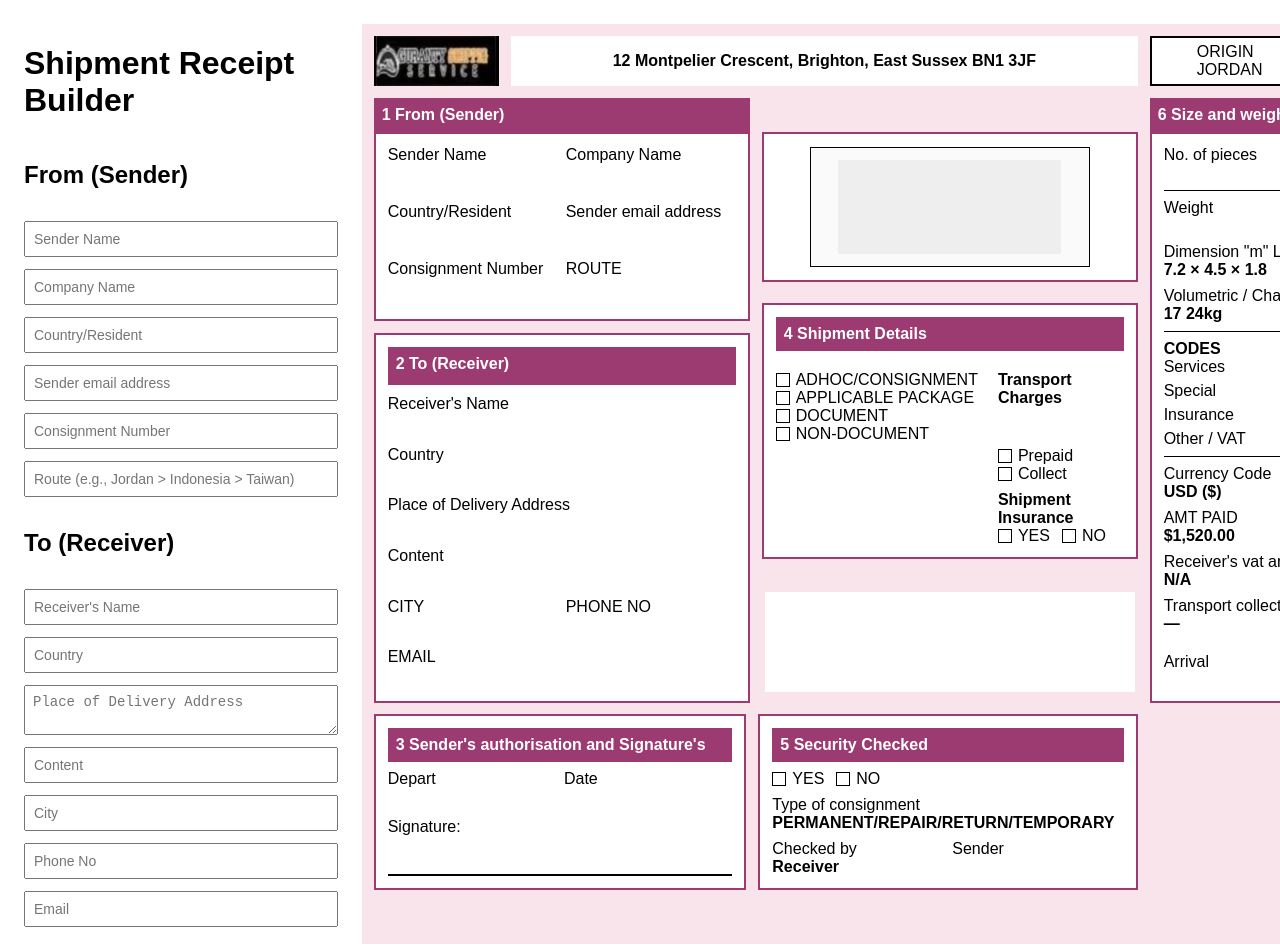
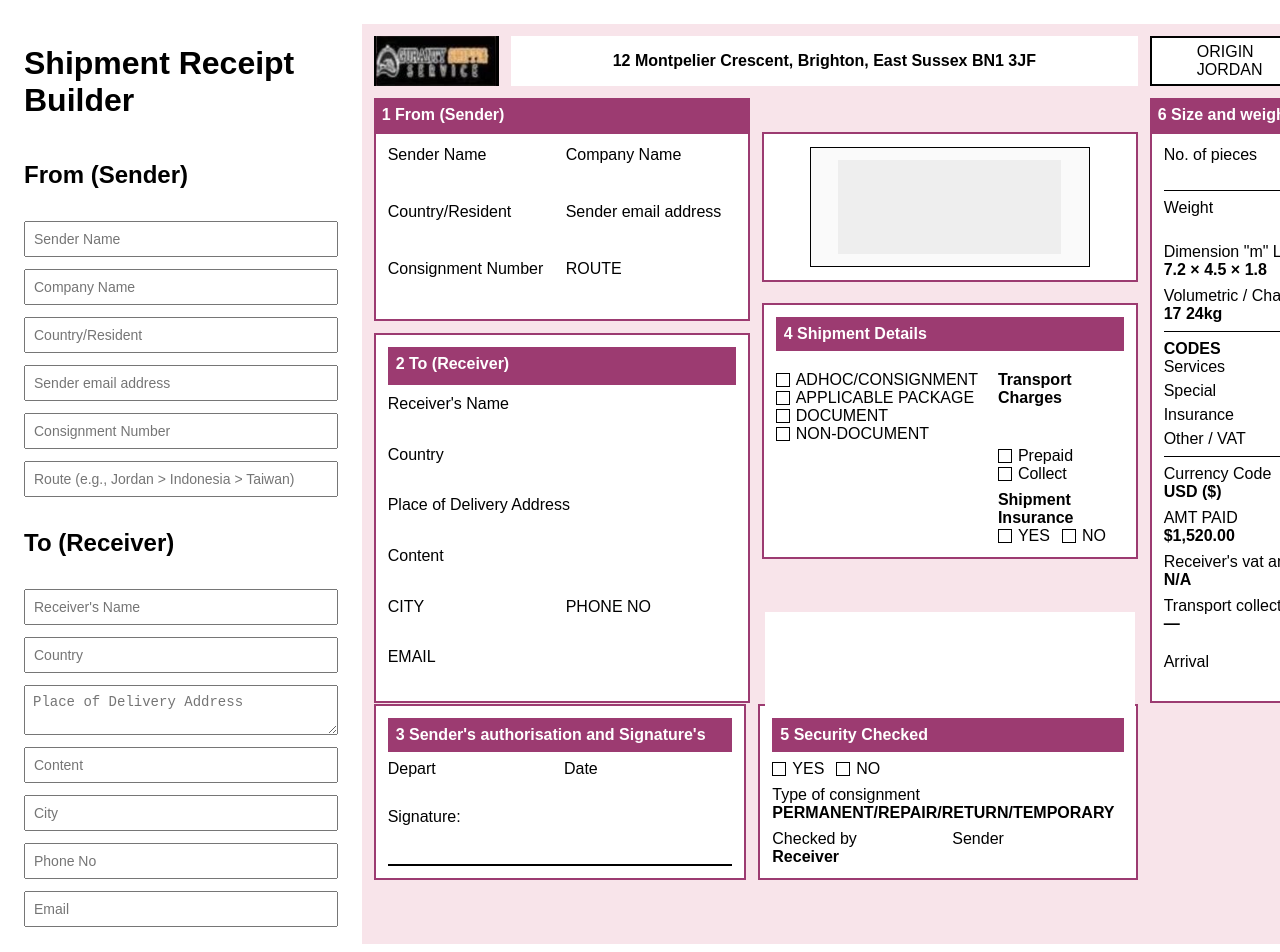
Before and after one commit to eastsidebryan/faux-delivery, a Next.js app: page / in a window 1280 px wide. Shown: the top 952 px of the page. Built offline with nearby package versions, Linux system fonts and the light colour scheme.

Commit message:
style(ReceiptPreview): adjust margins and positioning for better layout

```diff
--- a/components/ReceiptPreview.tsx
+++ b/components/ReceiptPreview.tsx
@@ -530,7 +530,7 @@ const ReceiptPreview = forwardRef<HTMLDivElement, Props>(({ data }, ref) => {
           display: "grid",
           gridTemplateColumns: "1.4fr 380px 1.2fr",
           gap: 12,
-          marginTop: 35,
+          marginTop: 25,
         }}
       >
         <div
@@ -639,7 +639,7 @@ const ReceiptPreview = forwardRef<HTMLDivElement, Props>(({ data }, ref) => {
             background: "#ffffffff",
             position: "absolute",
             right: 335,
-            bottom: 240,
+            bottom: 220,
           }}
         ></div>
 
```
